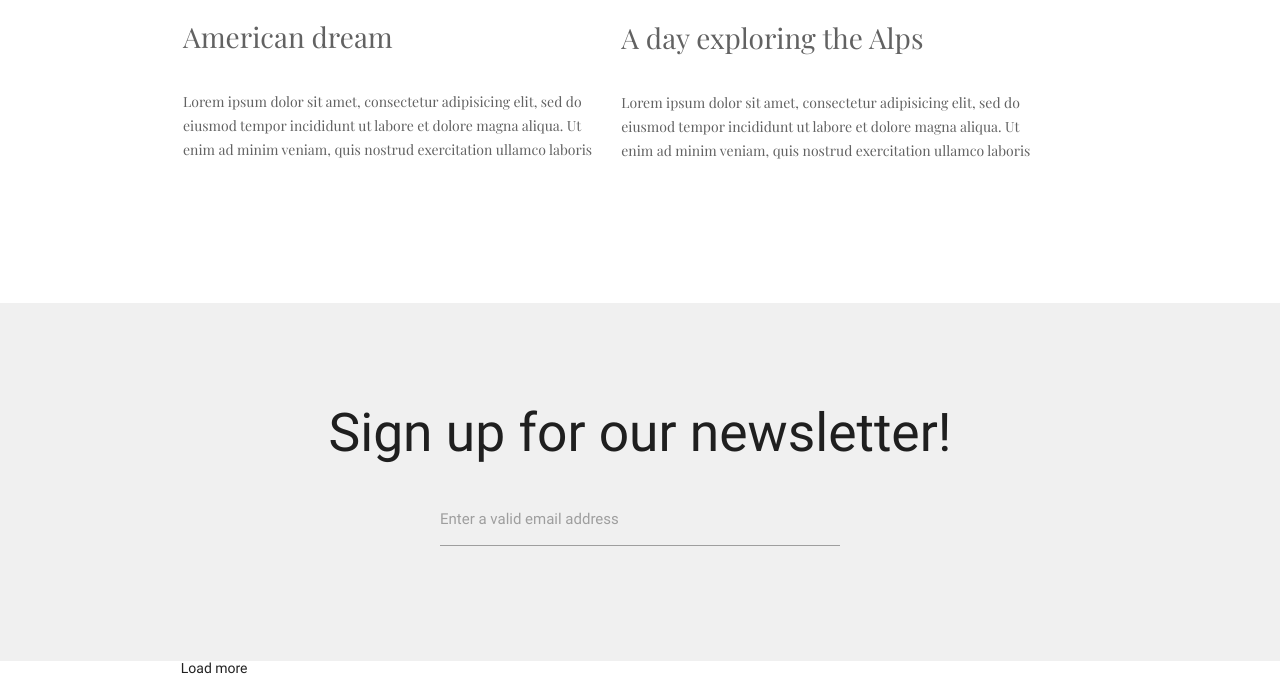
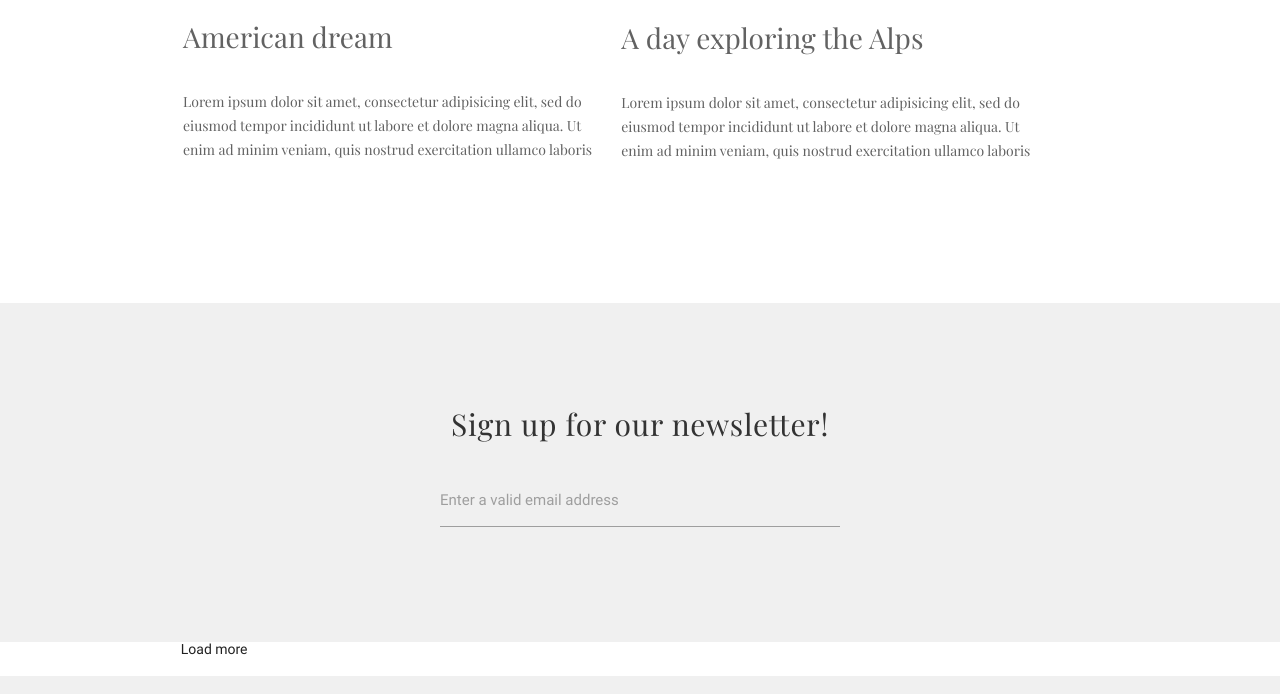
Before and after one commit to VladZelenko/lesson_4-minimo, a website: page app/index.html in a window 1280 px wide. Shown: the part 2316-3010 px from the top of the page. Drawn offline with nearby package versions, Linux system fonts and the light colour scheme; a web font is replaced by a local one.

Commit message:
+ post-subscriptions styles

```diff
--- a/app/sass/partials/_news-subscription.scss
+++ b/app/sass/partials/_news-subscription.scss
@@ -4,6 +4,11 @@
 	background-color: #f0f0f0;
 	padding: 75px 0;
 	text-align: center;
+	.title {
+		color: #333333;
+		font: 400 30px $secondary_font;
+		letter-spacing: 0.75px;
+	}
 	.subscription-form {
 		max-width: 400px;
 		margin: 0 auto;
```
Also changed, not shown: app/css/main.css.
